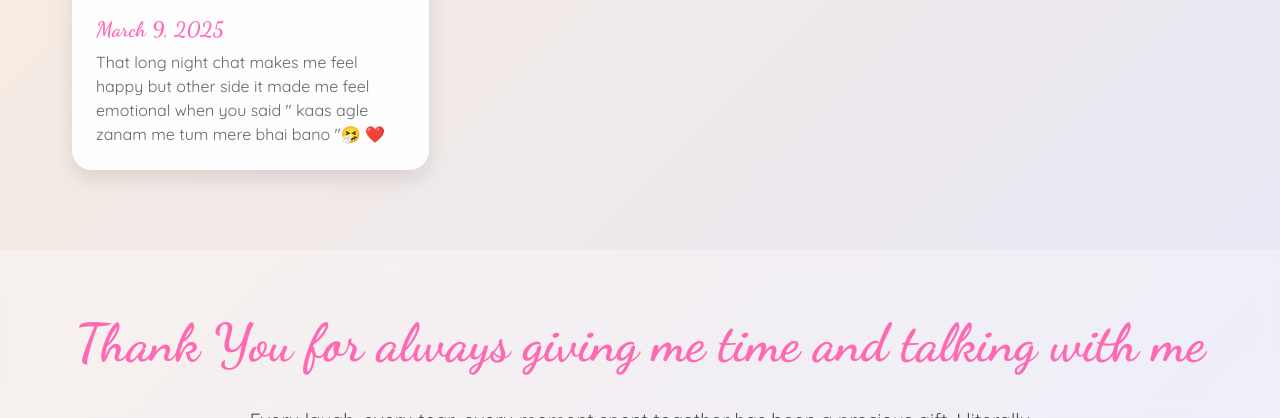
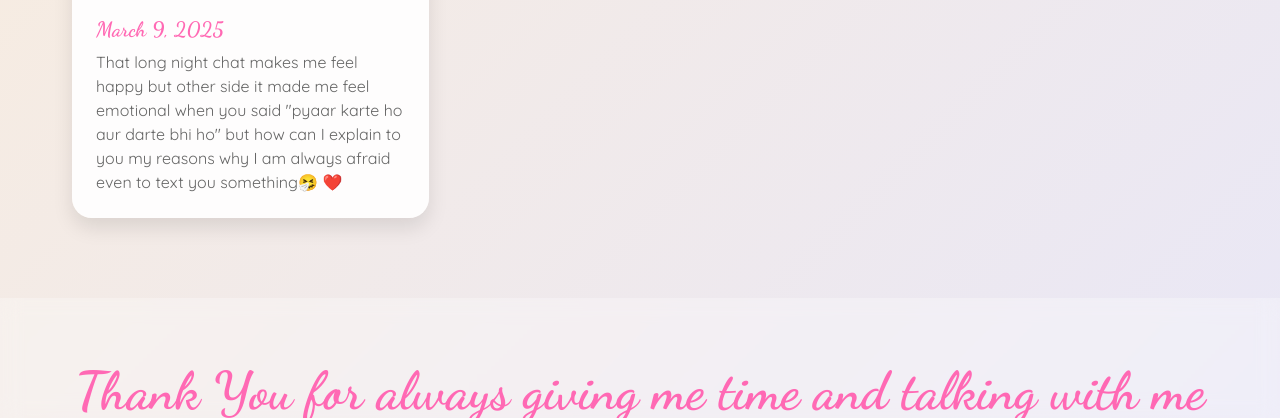
Before and after one commit to CodebyUtkarsh26/Bestfriend, a plain HTML site: page last.html in a window 1280 px wide. Shown: the part 1102-1520 px from the top of the page. Drawn offline with Linux system fonts and the light colour scheme.

Commit message:
Update last.html

```diff
--- a/last.html
+++ b/last.html
@@ -341,7 +341,7 @@
         <div class="memory-card">
             <img src="WhatsApp Image 2025-03-17 at 22.03.58.jpeg" alt="Adventure Day" class="memory-img">
             <div class="memory-date">March 9, 2025</div>
-            <div class="memory-caption">That long night chat makes me feel happy but other side it made me feel emotional when you said " kaas agle zanam me tum mere bhai bano "🤧 ❤️</div>
+            <div class="memory-caption">That long night chat makes me feel happy but other side it made me feel emotional when you said "pyaar karte ho aur darte bhi ho" but how can I explain to you my reasons why I am always afraid even to text you something🤧 ❤️</div>
         </div>
     </div>
 
```
